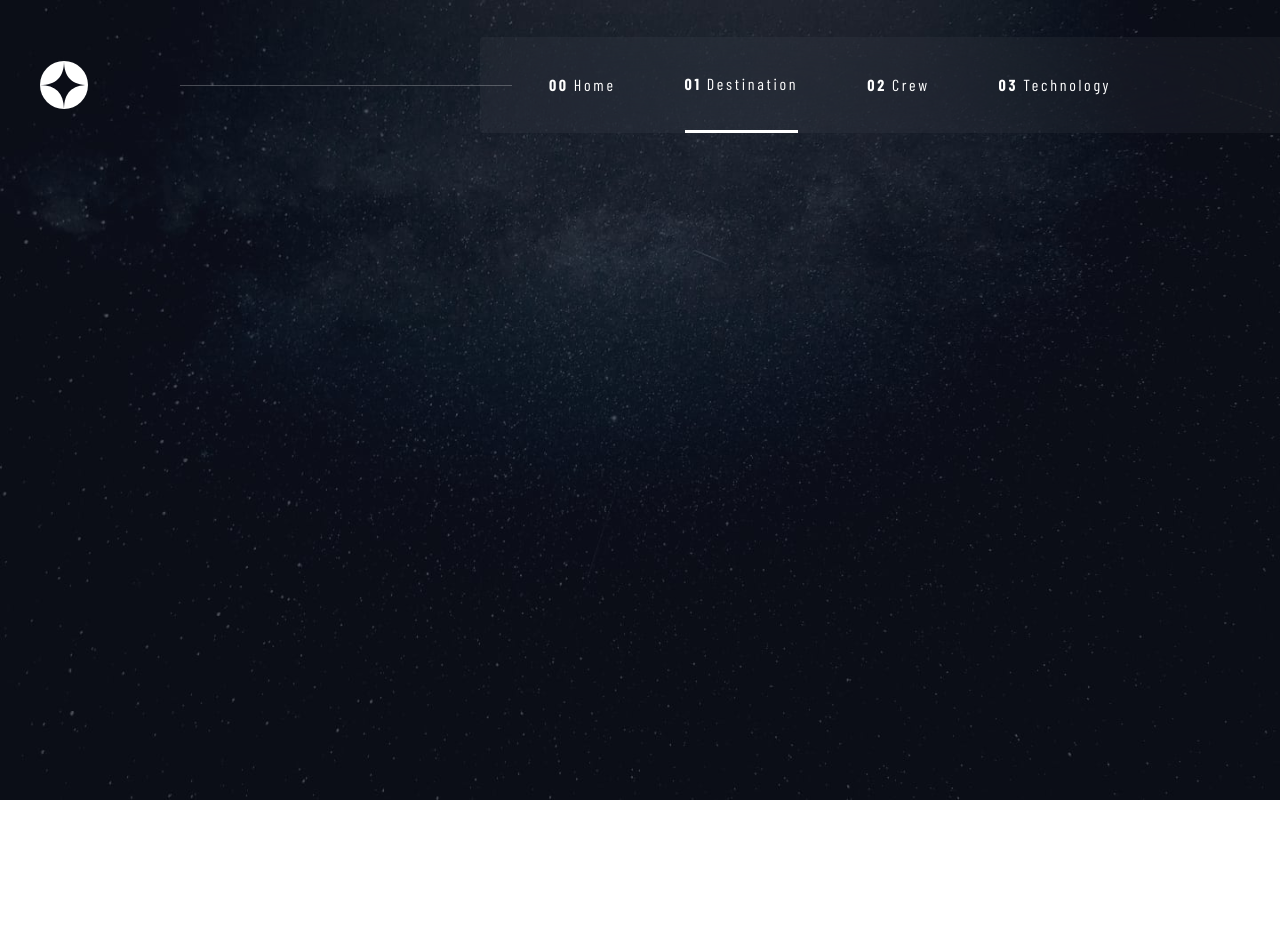
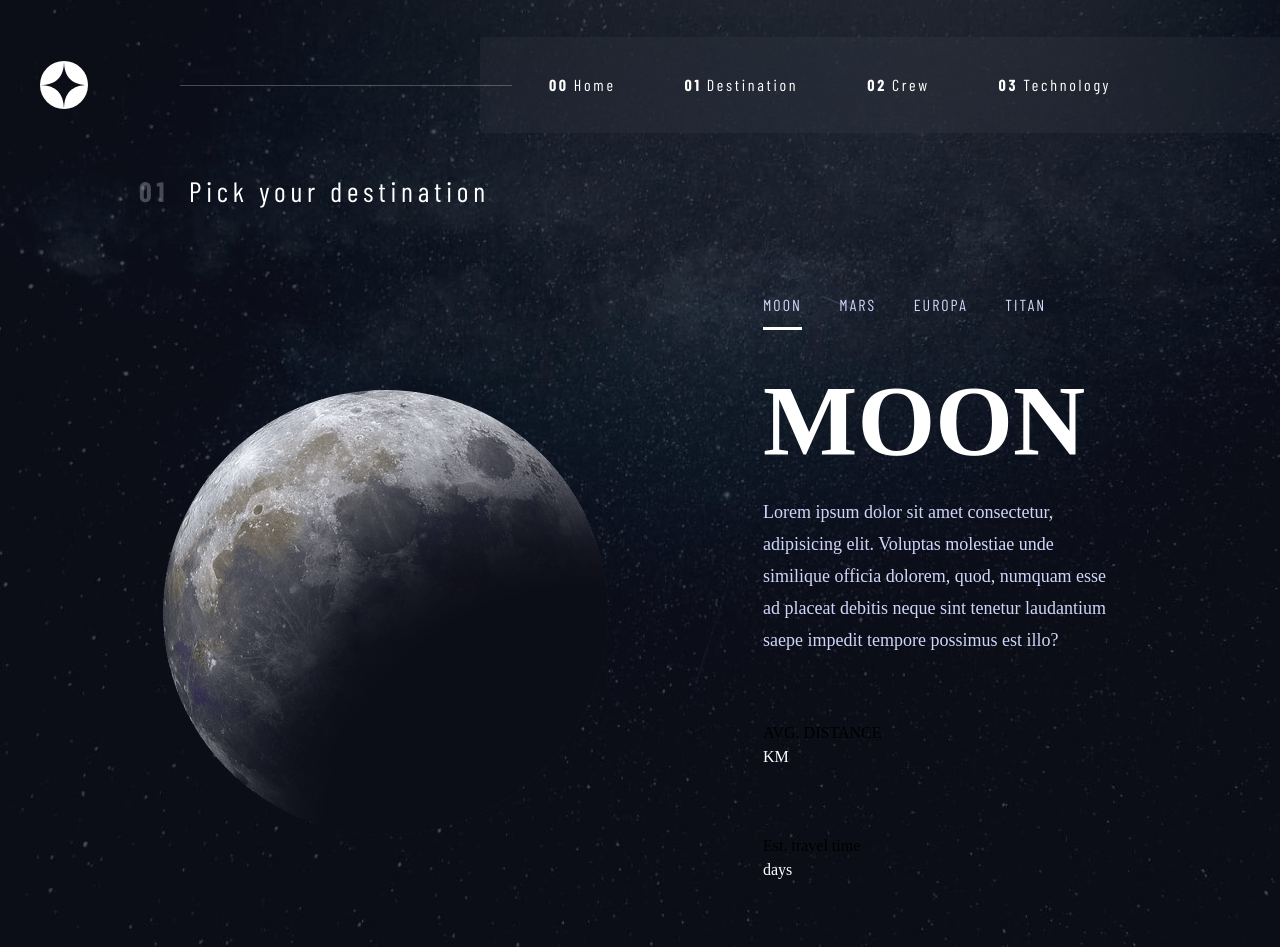
Before and after one commit to Ali503-7/Space-tourism-website, a plain HTML site: page destination-moon.html in a window 1280 px wide. Shown: the top 947 px of the page. Before the commit the page ends 800 px from the top, so only its background shows below. Drawn offline with nearby package versions, Linux system fonts and the light colour scheme; a web font is replaced by a local one.

Commit message:
40% of planets page

```diff
--- a/destination-moon.html
+++ b/destination-moon.html
@@ -11,13 +11,66 @@
 
   <title>Frontend Mentor | Space tourism website</title>
 </head>
-<body name="destination">
-  <!-- Header is injected from header.js file -->
+<body>
+  <!-- Header in injected from header.js file -->
 
-  <!-- Start Main -->
-  <!-- Start Main -->
+  <!-- start Main -->
 
-  <script src="./dist/header.js"></script>
-  <script src="./dist/main.js"></script>
+  <main>
+
+    <div class="main-con">
+
+      <p class="h5"><span class="numbering B-700">01</span>Pick your destination</p>
+
+      <div class="contaner">
+
+        <img src="./assets/destination/image-moon.png" alt="" class="P_img">
+
+        <div class="planets">
+
+          <div class="top F-16 BarC letter-2">
+            <ul>
+              <li name="moon" status="active">MOON</li>
+              <li name="mars" status="">MARS</li>
+              <li name="europa" status="">EUROPA</li>
+              <li name="titan" status="">TITAN</li>
+            </ul>
+          </div>
+
+            <div class="mid">
+              <h2>moon</h2>
+              <p>Lorem ipsum dolor sit amet consectetur, adipisicing elit. Voluptas molestiae unde similique officia dolorem, quod, numquam esse ad placeat debitis neque sint tenetur laudantium saepe impedit tempore possimus est illo?</p>
+            </div>
+
+            <div class="bottom">
+              <div class="left">
+
+                <span>AVG. DISTANCE</span>
+                <p><span class="KM"></span> KM</p>
+
+              </div>
+
+              <div class="right">
+
+                <span>Est. travel time</span>
+                <p><span class="Days"></span> days</p>
+
+              </div>
+            </div>
+
+        </div>
+
+      </div>
+
+    </div>
+
+
+  </main>
+
+  <!-- End Main -->
+
+    <script src="./dist/header.js"></script>
+    <script src="./dist/main.js"></script>
+    <script src="./dist/planets.js"></script>
 </body>
 </html>
--- /dev/null
+++ b/dist/planets.js
@@ -0,0 +1,24 @@
+"use strict";
+let P_img = document.querySelector('.P_img');
+let P_Name = document.querySelector(".mid h2");
+let P_doc = document.querySelector('.mid p');
+let Km = document.querySelector('.KM');
+let Days = document.querySelector('.Days');
+let P_ul = document.querySelectorAll('.top ul li');
+P_ul.forEach(_li => {
+    _li.onclick = () => {
+        planets();
+    };
+});
+planets();
+function planets() {
+    fetch(`../data.json`).then((data) => {
+        return data.json();
+    })
+        .then((planets) => {
+        return planets.destinations;
+    })
+        .then((_opjects) => {
+    });
+}
+//# sourceMappingURL=planets.js.map
--- a/scss/Pages/destination.scss
+++ b/scss/Pages/destination.scss
@@ -1,3 +1,68 @@
+@use '../colors/Allcolors' as*;
+
 body {
   background-image: url('../../assets/destination/background-destination-desktop.jpg');
 }
+
+.main-con {
+    margin: 0 auto;
+    max-width: 1050px;
+    padding: 0px 24px;
+
+  p {
+    color: white;
+    margin-bottom: 65px;
+  }
+
+  .numbering {
+    font-size: 28px;
+    line-height: 34px;
+    letter-spacing: 4.725px;
+    opacity: 0.25;
+    padding-right: 20px;
+  }
+
+}
+
+.contaner {
+  .P_img {
+    width: 445px;
+    margin-right: 155px;
+  }
+
+  .planets {
+    display: flex;
+    flex-direction: column;
+    .top {
+      ul {
+        color: $pragraph;
+        display: flex;
+        width: 80%;
+        justify-content: space-between;
+
+        li {
+          padding-bottom: 10px;
+          cursor: pointer;
+          width: fit-content;
+
+          &[status='active'] {
+            border-bottom: solid 3px white;
+          }
+        }
+      }
+    }
+
+    .mid {
+      h2 {
+        color: white;
+        text-transform: uppercase;
+      }
+
+      p {
+        color: $pragraph;
+        font-size: 18px;
+        line-height: 32px;
+      }
+    }
+  }
+}
```
Also changed, not shown: index.html (+0 -1 lines), crew-specialist.html (line endings or trailing spaces), css/destination.css, scss/main.scss (renamed from scss/globals/main.scss), text.txt (added), 3 other files.
